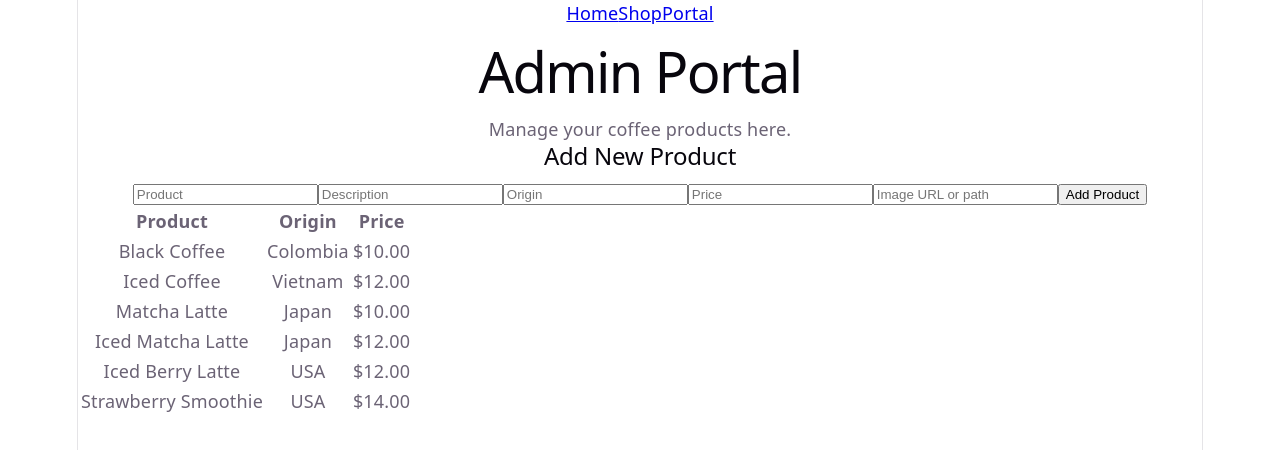
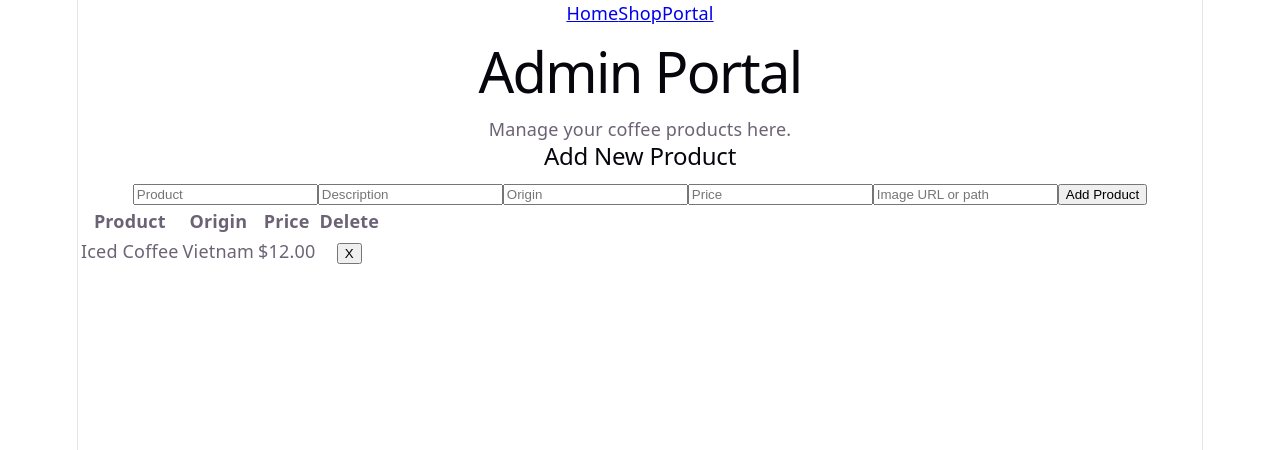
Before and after one commit to a-gbatie/Coffee-R-Us, a React (Vite) app: page /admin in a window 1280 px wide. Shown: the top 450 px of the page. Built offline with nearby package versions, Linux system fonts and the light colour scheme; data requests are answered from the project's data file.

Commit message:
added delete functionality

```diff
--- a/db.json
+++ b/db.json
@@ -1,13 +1,5 @@
 {
   "products": [
-    {
-      "id": "1",
-      "name": "Black Coffee",
-      "description": "Medium roast with a nutty flavor",
-      "origin": "Colombia",
-      "price": 10,
-      "image": "/images/blackcoffee.jpg"
-    },
     {
       "id": "2",
       "name": "Iced Coffee",
@@ -15,38 +7,6 @@
       "origin": "Vietnam",
       "price": 12,
       "image": "/images/icedcoffee.jpg"
-    },
-    {
-      "id": "3",
-      "name": "Matcha Latte",
-      "description": "Hot drink with a floral earthy flavor",
-      "origin": "Japan",
-      "price": 10,
-      "image": "/images/matchalatte.jpg"
-    },
-    {
-      "id": "4",
-      "name": "Iced Matcha Latte",
-      "description": "Iced matcha with a floral flavor and milk",
-      "origin": "Japan",
-      "price": 12,
-      "image": "/images/icedmatcha.jpg"
-    },
-    {
-      "id": "4",
-      "name": "Iced Berry Latte",
-      "description": "Refreshing berry packed fruity drink",
-      "origin": "USA",
-      "price": 12,
-      "image": "/images/icedberry.jpg"
-    },
-    {
-      "name": "Strawberry Smoothie",
-      "description": "fruity blended drink",
-      "origin": "USA",
-      "price": 14,
-      "image": "https://images.pexels.com/photos/4051780/pexels-photo-4051780.jpeg",
-      "id": "evYPfZcAv98"
     }
   ],
   "$schema": "./node_modules/json-server/schema.json"
--- a/src/pages/AdminPortal.jsx
+++ b/src/pages/AdminPortal.jsx
@@ -14,12 +14,12 @@ function AdminPortal() {
   // Fetch products when the Admin Portal loads
   useEffect(() => {
     fetch(productsURL)
-      .then((response) => {
-        if (!response.ok) {
+      .then((res) => {
+        if (!res.ok) {
           throw new Error("Failed to fetch products");
         }
 
-        return response.json();
+        return res.json();
       })
       .then((data) => {
         setProducts(data);
@@ -35,7 +35,7 @@ function AdminPortal() {
   // Save a new product to JSON Server
   async function handleAddProduct(newProduct) {
     try {
-      const response = await fetch(productsURL, {
+      const res = await fetch(productsURL, {
         method: "POST",
         headers: {
           "Content-Type": "application/json",
@@ -43,16 +43,39 @@ function AdminPortal() {
         body: JSON.stringify(newProduct),
       });
 
-      if (!response.ok) {
+      if (!res.ok) {
         throw new Error("Failed to add product");
       }
 
-      const savedProduct = await response.json();
+      const savedProduct = await res.json();
 
       // Add the saved product to the existing products array
       setProducts((previousProducts) => [...previousProducts, savedProduct]);
     } catch (error) {
       setError("Unable to add product.");
+    }
+  }
+
+  // Delete a product from JSON Server using its ID
+  async function handleDeleteProduct(e) {
+    // Get the product ID stored on the clicked button
+    const id = e.currentTarget.dataset.id;
+
+    try {
+      const res = await fetch(`${productsURL}/${id}`, {
+        method: "DELETE",
+      });
+
+      if (!res.ok) {
+        throw new Error("Failed to delete product");
+      }
+
+      // Remove the deleted product from React state
+      setProducts((previousProducts) =>
+        previousProducts.filter((product) => String(product.id) !== id),
+      );
+    } catch (error) {
+      setError("Unable to delete product.");
     }
   }
 
@@ -75,6 +98,7 @@ function AdminPortal() {
               <th>Product</th>
               <th>Origin</th>
               <th>Price</th>
+              <th>Delete</th>
             </tr>
           </thead>
 
@@ -84,6 +108,17 @@ function AdminPortal() {
                 <td>{product.name}</td>
                 <td>{product.origin}</td>
                 <td>${Number(product.price).toFixed(2)}</td>
+
+                <td>
+                  {/*Delete selected producted */}
+                  <button
+                    type="button"
+                    data-id={product.id}
+                    onClick={handleDeleteProduct}
+                  >
+                    X
+                  </button>
+                </td>
               </tr>
             ))}
           </tbody>
```
